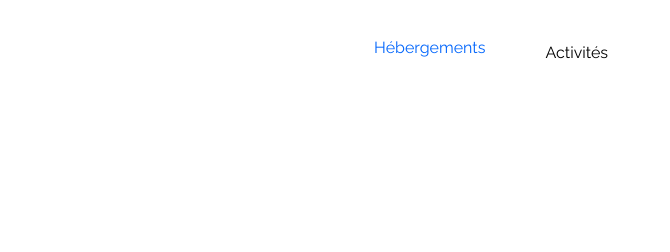
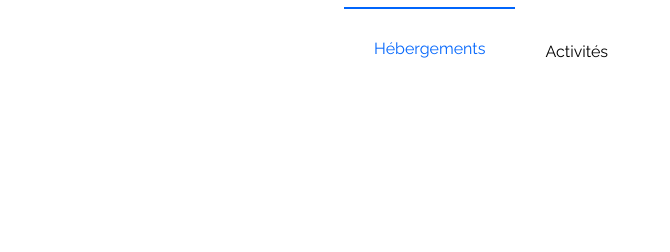
Before and after one commit to uParis/Booki, a plain HTML site: page index.html in a window 1280 px wide. In both pictures the pointer is over the link "Hébergements". Shown: the top 252 px of the page, 610-1280 px from the left. Drawn offline with Linux system fonts and the light colour scheme.

Commit message:
Update style.css

```diff
--- a/css/style.css
+++ b/css/style.css
@@ -77,6 +77,7 @@ header {
 	transition: all .50s ease;
 }
 #navbar a:hover {
+    border-top: 2px solid #0065FC;
 	color: #0065FC;
 	transform: translateY(-5px);
 }
@@ -507,7 +508,7 @@ footer {
 
 
 /* Petits appareils (téléphones, moins de 768 px) */
-@media all and (max-width: 767px) {
+@media screen and (max-width: 768px) and (min-width: 320px){
 	#lock-page {
         width: 100%;
     }
```
